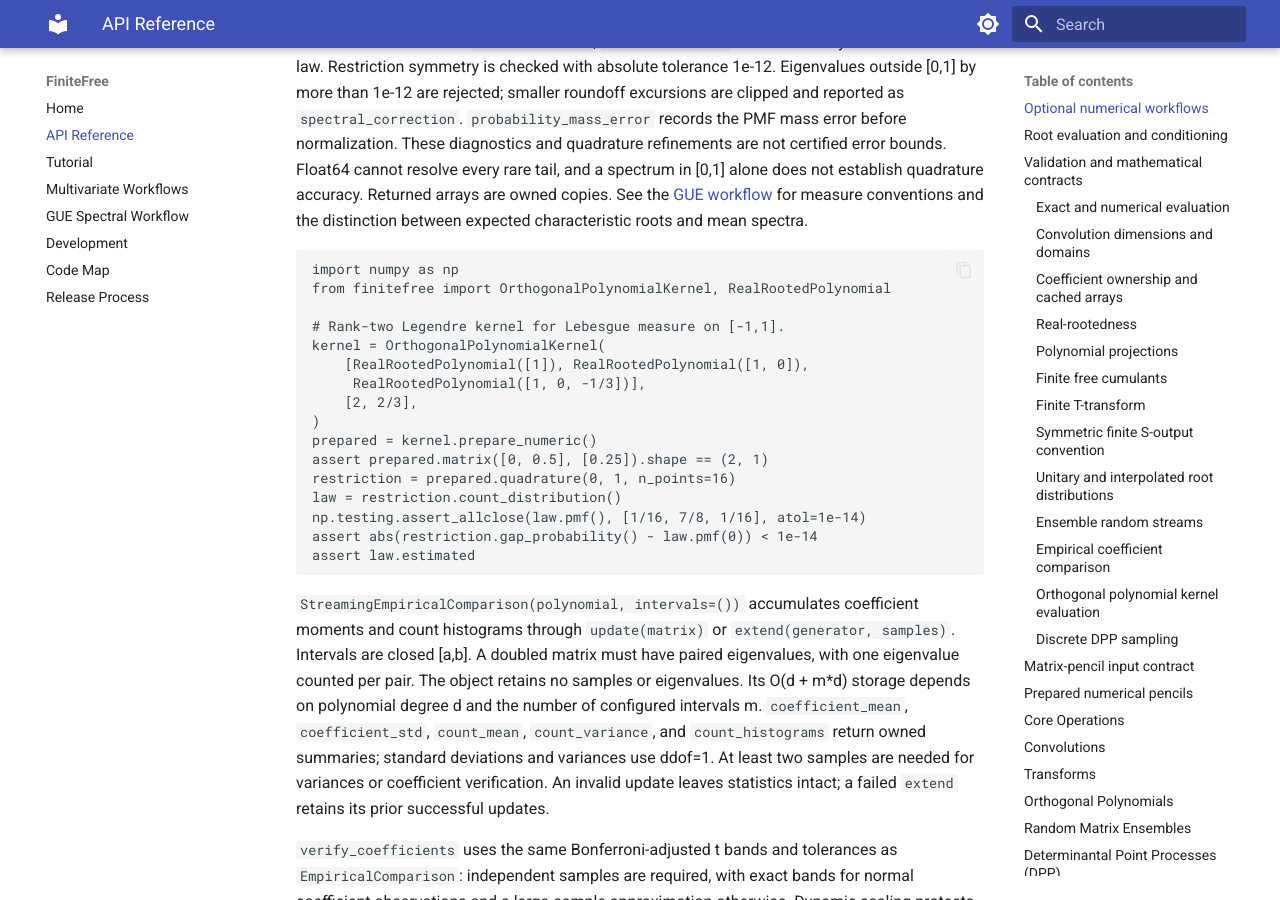
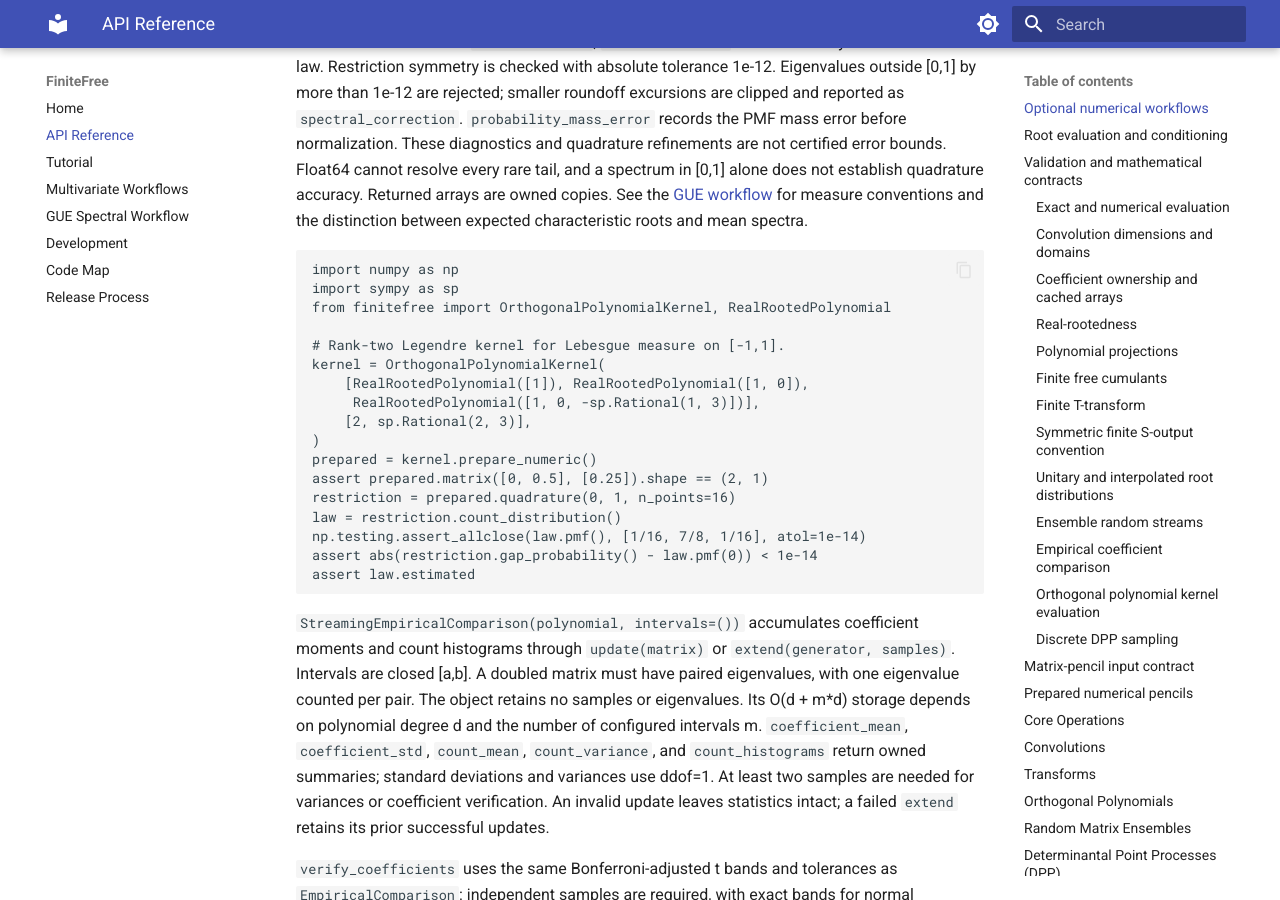
Before and after one commit to jontb/FiniteFree, an MkDocs documentation site: the page built from docs/api.md, in a window 1280 px wide and 900 px high, scrolled down 1448 px. Built offline with MkDocs 1.6.1 and Material for MkDocs 9.7.7, drawn with Linux system fonts in a browser that asks for light colours.

Commit message:
docs: use rational inputs for the Legendre kernel example

````diff
--- a/docs/api.md
+++ b/docs/api.md
@@ -51,13 +51,14 @@ the distinction between expected characteristic roots and mean spectra.
 
 ```python
 import numpy as np
+import sympy as sp
 from finitefree import OrthogonalPolynomialKernel, RealRootedPolynomial
 
 # Rank-two Legendre kernel for Lebesgue measure on [-1,1].
 kernel = OrthogonalPolynomialKernel(
     [RealRootedPolynomial([1]), RealRootedPolynomial([1, 0]),
-     RealRootedPolynomial([1, 0, -1/3])],
-    [2, 2/3],
+     RealRootedPolynomial([1, 0, -sp.Rational(1, 3)])],
+    [2, sp.Rational(2, 3)],
 )
 prepared = kernel.prepare_numeric()
 assert prepared.matrix([0, 0.5], [0.25]).shape == (2, 1)
````
